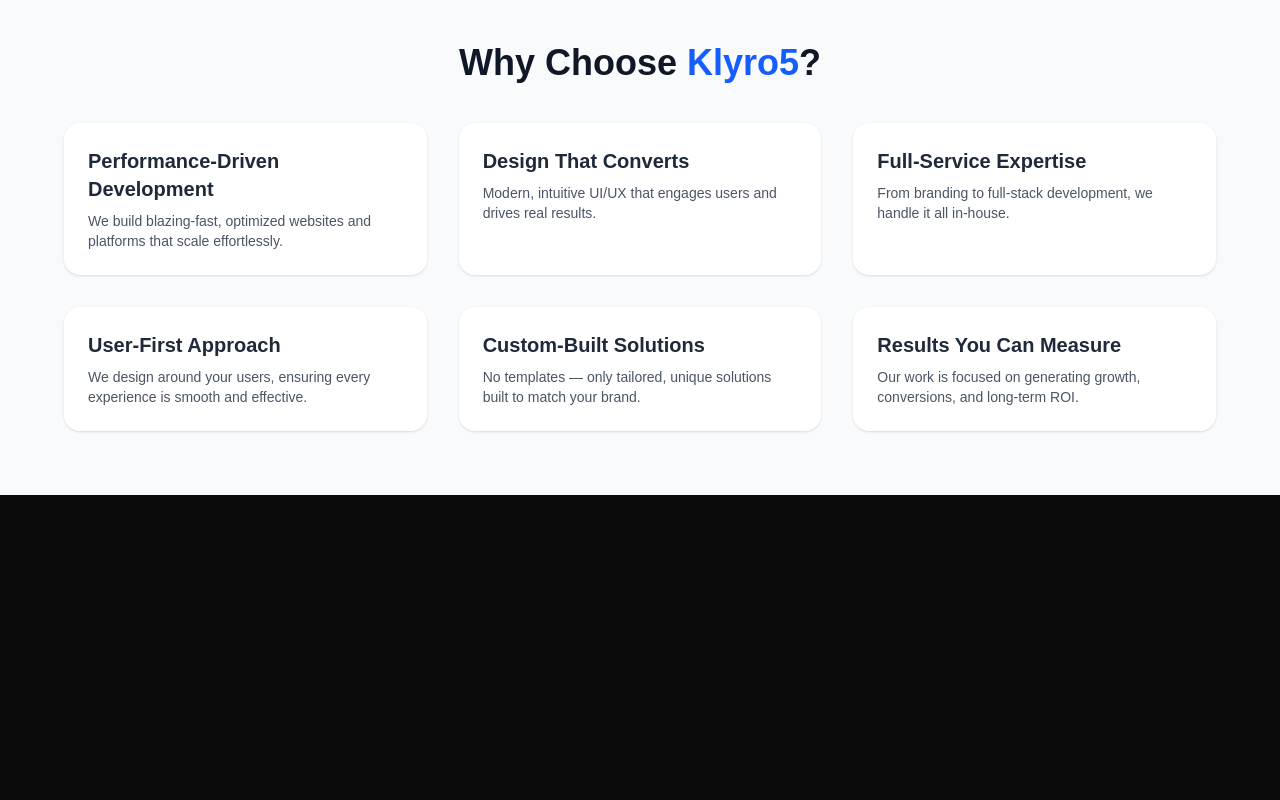
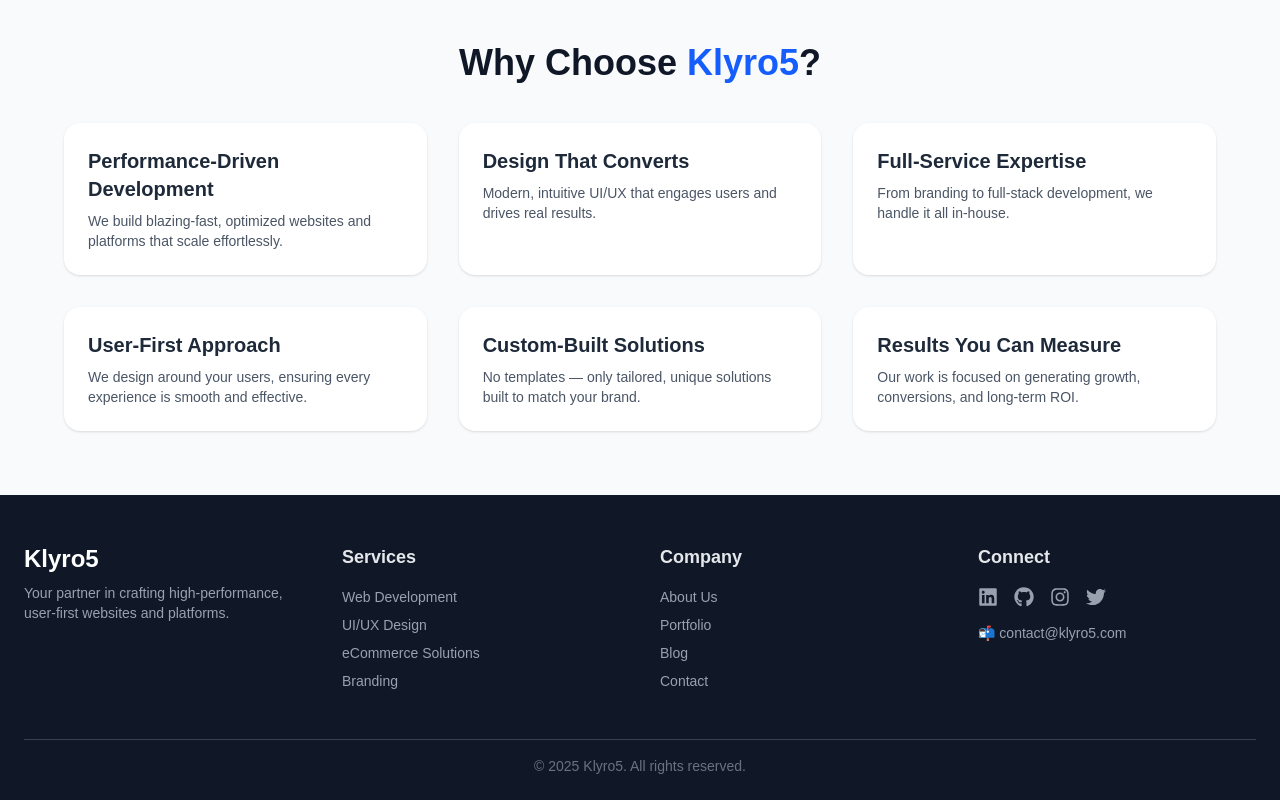
Before and after one commit to athulcoder/klyro5, a Next.js app: page / in a window 1280 px wide. Shown: the part 1277-2077 px from the top of the page. Before the commit the page ends 1772 px from the top, so only its background shows below. Built offline with nearby package versions, Linux system fonts and the light colour scheme.

Commit message:
footer added

```diff
--- a/app/(home)/page.js
+++ b/app/(home)/page.js
@@ -1,5 +1,6 @@
 import { ServiceList } from "@/assets/services";
 import WhyChooseKlyro5 from "@/components/Features";
+import Footer from "@/components/Footer";
 import GradientBackground from "@/components/GradientBackground";
 import ServiceCard from "@/components/ServiceCard";
 import Image from "next/image";
@@ -26,7 +27,9 @@ export default function HomePage() {
           })}
         </div>
       </div>
+
       <WhyChooseKlyro5 />
+      <Footer />
     </div>
   );
 }
--- /dev/null
+++ b/components/Footer.js
@@ -0,0 +1,70 @@
+"use client";
+
+import { FaLinkedin, FaGithub, FaInstagram, FaTwitter } from "react-icons/fa";
+
+export default function Footer() {
+  return (
+    <footer className="bg-gray-900 text-gray-200 pt-12 pb-6">
+      <div className="max-w-7xl mx-auto px-6">
+        {/* Top section */}
+        <div className="grid grid-cols-1 md:grid-cols-4 gap-10 mb-12">
+          {/* Logo & About */}
+          <div>
+            <h2 className="text-2xl font-bold text-white mb-2">Klyro5</h2>
+            <p className="text-sm text-gray-400">
+              Your partner in crafting high-performance, user-first websites and
+              platforms.
+            </p>
+          </div>
+
+          {/* Services */}
+          <div>
+            <h3 className="text-lg font-semibold mb-4">Services</h3>
+            <ul className="space-y-2 text-sm text-gray-400">
+              <li>Web Development</li>
+              <li>UI/UX Design</li>
+              <li>eCommerce Solutions</li>
+              <li>Branding</li>
+            </ul>
+          </div>
+
+          {/* Company */}
+          <div>
+            <h3 className="text-lg font-semibold mb-4">Company</h3>
+            <ul className="space-y-2 text-sm text-gray-400">
+              <li>About Us</li>
+              <li>Portfolio</li>
+              <li>Blog</li>
+              <li>Contact</li>
+            </ul>
+          </div>
+
+          {/* Social + Contact */}
+          <div>
+            <h3 className="text-lg font-semibold mb-4">Connect</h3>
+            <div className="flex items-center space-x-4 mb-4">
+              <a href="#" className="text-gray-400 hover:text-white">
+                <FaLinkedin size={20} />
+              </a>
+              <a href="#" className="text-gray-400 hover:text-white">
+                <FaGithub size={20} />
+              </a>
+              <a href="#" className="text-gray-400 hover:text-white">
+                <FaInstagram size={20} />
+              </a>
+              <a href="#" className="text-gray-400 hover:text-white">
+                <FaTwitter size={20} />
+              </a>
+            </div>
+            <p className="text-sm text-gray-400">📬 contact@klyro5.com</p>
+          </div>
+        </div>
+
+        {/* Bottom copyright */}
+        <div className="border-t border-gray-700 pt-4 text-center text-sm text-gray-500">
+          © {new Date().getFullYear()} Klyro5. All rights reserved.
+        </div>
+      </div>
+    </footer>
+  );
+}
--- a/components/ServiceCard.js
+++ b/components/ServiceCard.js
@@ -14,10 +14,10 @@ function ServiceCard({ title, image, description }) {
         />
       </div>
       <div className="p-2 flex flex-col gap-2 ">
-        <h1 className="text-xs font-semibold text-white text-wrap min-lg:text-sm">
+        <h1 className="text-sm font-semibold text-white text-wrap min-lg:text-sm">
           {title}
         </h1>
-        <p className="text-gray-400 text-[12px] text-left text-wrap min-lg:text-[13px]">
+        <p className="text-gray-500 text-[12px] text-left text-wrap min-lg:text-[13px] font-medium">
           {description}
         </p>
       </div>
```
